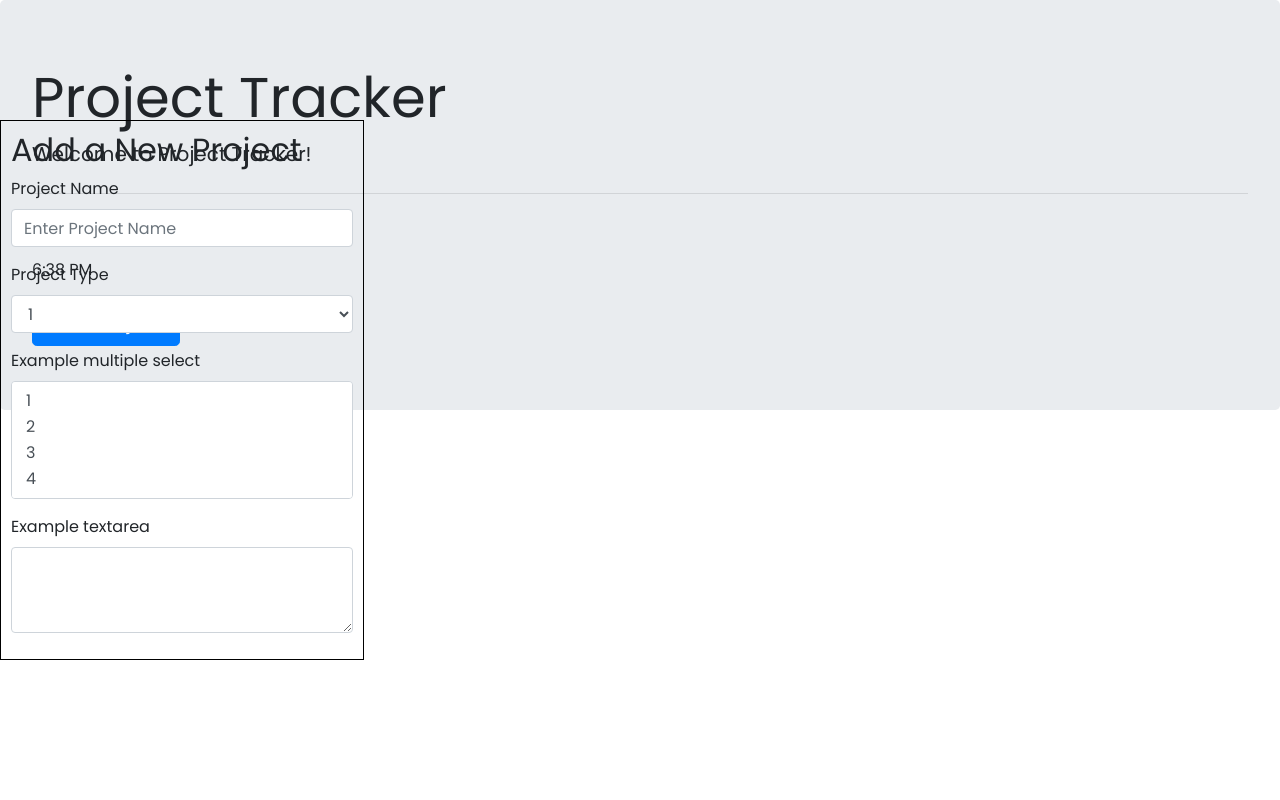
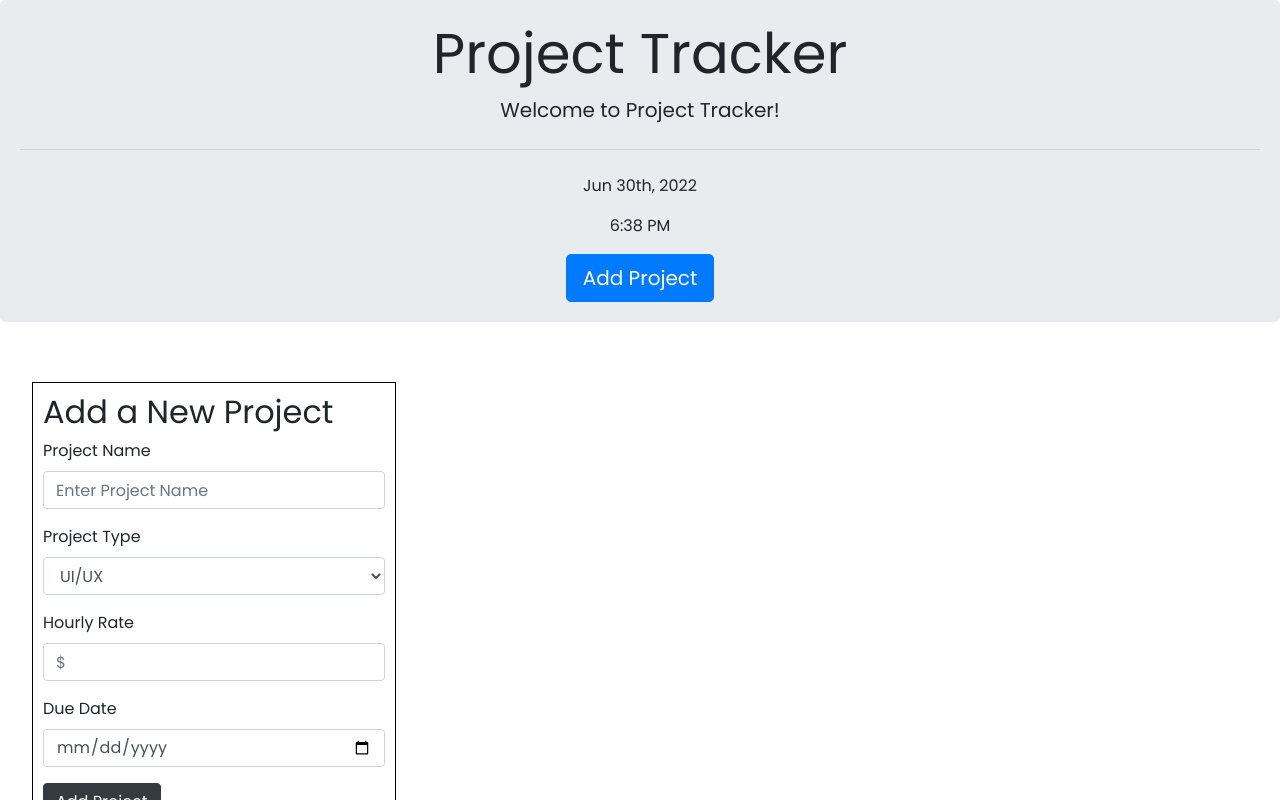
Before and after one commit to smandla/projecttracker_miniproj5, a plain HTML site: page index.html in a window 1280 px wide. Drawn offline with nearby package versions, Linux system fonts and the light colour scheme.

Commit message:
Fixed form and added script

```diff
--- a/assets/css/style.css
+++ b/assets/css/style.css
@@ -2,14 +2,13 @@
   font-family: "Poppins";
 }
 
-
 aside {
-  top: 120px;
+  top: 350px;
   position: fixed;
   border: 1px solid #000;
   padding: 10px;
+  margin: 2rem;
 }
-=======
 .jumbotron {
   text-align: center;
   padding: 20px;
--- a/assets/js/script.js
+++ b/assets/js/script.js
@@ -1,6 +1,28 @@
+var currentTime = $("#current-time");
+var currentDate = $("#current-date");
 
-var currentTime = $('#current-time');
-var currentDate = $('#current-date');
+currentTime.text(moment().format("MMM Do, YYYY"));
+currentDate.text(moment().format("h:mm A"));
 
-currentTime.text(moment().format('MMM Do, YYYY'));
-currentDate.text(moment().format('h:mm A'));
+/**
+ * Get Project Form Information
+ */
+
+var projectNameEl = $("#project_name");
+var projectTypeEl = $("#project_type");
+var hourlyRateEl = $("#hourly_rate");
+var dueDateEl = $("#due_date");
+
+var projectData = {
+  projectName: "",
+  projectType: "",
+  hourlyRate: "",
+  dueDate: "",
+};
+projectData.projectName = projectNameEl.val();
+console.log(projectData);
+
+const init = () => {
+  //get local storage information
+};
+init();
--- a/index.html
+++ b/index.html
@@ -14,14 +14,17 @@
       integrity="sha384-50oBUHEmvpQ+1lW4y57PTFmhCaXp0ML5d60M1M7uH2+nqUivzIebhndOJK28anvf"
       crossorigin="anonymous"
     />
-    <link rel="stylesheet" href="https://cdnjs.cloudflare.com/ajax/libs/twitter-bootstrap/4.5.0/css/bootstrap.min.css">
+    <link
+      rel="stylesheet"
+      href="https://cdnjs.cloudflare.com/ajax/libs/twitter-bootstrap/4.5.0/css/bootstrap.min.css"
+    />
     <link rel="stylesheet" href="./assets/css/style.css" />
   </head>
   <body>
     <div class="jumbotron">
       <h1 class="display-4">Project Tracker</h1>
       <p class="lead">Welcome to Project Tracker!</p>
-      <hr class="my-4">
+      <hr class="my-4" />
       <p id="current-time">Current Time</p>
       <p id="current-date">Current Date</p>
       <a class="btn btn-primary btn-lg" href="#" role="button">Add Project</a>
@@ -29,7 +32,7 @@
 
     <aside>
       <form id="form">
-        <h2 class="h2">Add a New Project</h2>
+        <h4 class="h2">Add a New Project</h4>
         <div class="inputs">
           <div class="form-group">
             <label for="project_name">Project Name</label>
@@ -42,32 +45,34 @@
           </div>
           <div class="form-group">
             <label for="project_type">Project Type</label>
-          <select class="form-control" id="">
-            <option>1</option>
-            <option>2</option>
-            <option>3</option>
-            <option>4</option>
-            <option>5</option>
+            <select class="form-control" id="project_type">
+              <option>UI/UX</option>
+              <option>Front-End Development</option>
+              <option>Back-End Development</option>
+              <option>Databases</option>
+              <option>API</option>
             </select>
           </div>
           <div class="form-group">
-          <label for="exampleFormControlSelect2">Example multiple select</label>
-          <select multiple class="form-control" id="exampleFormControlSelect2">
-            <option>1</option>
-            <option>2</option>
-            <option>3</option>
-            <option>4</option>
-            <option>5</option>
-          </select>
+            <label for="hourly_rate">Hourly Rate</label>
+            <input
+              type="name"
+              class="form-control"
+              id="hourly_rate"
+              placeholder="$"
+            />
           </div>
           <div class="form-group">
-          <label for="exampleFormControlTextarea1">Example textarea</label>
-          <textarea
+            <label for="due_date">Due Date</label>
+            <input
+              type="date"
               class="form-control"
-            id="exampleFormControlTextarea1"
-            rows="3"
-          ></textarea>
+              id="due_date"
+              placeholder="When is the project due?"
+            />
           </div>
+        </div>
+        <button type="submit" class="btn btn-dark">Add Project</button>
       </form>
     </aside>
     <script src="https://cdnjs.cloudflare.com/ajax/libs/jquery/3.2.1/jquery.min.js"></script>
```
Lines whose indentation alone changed are shown as unchanged.
